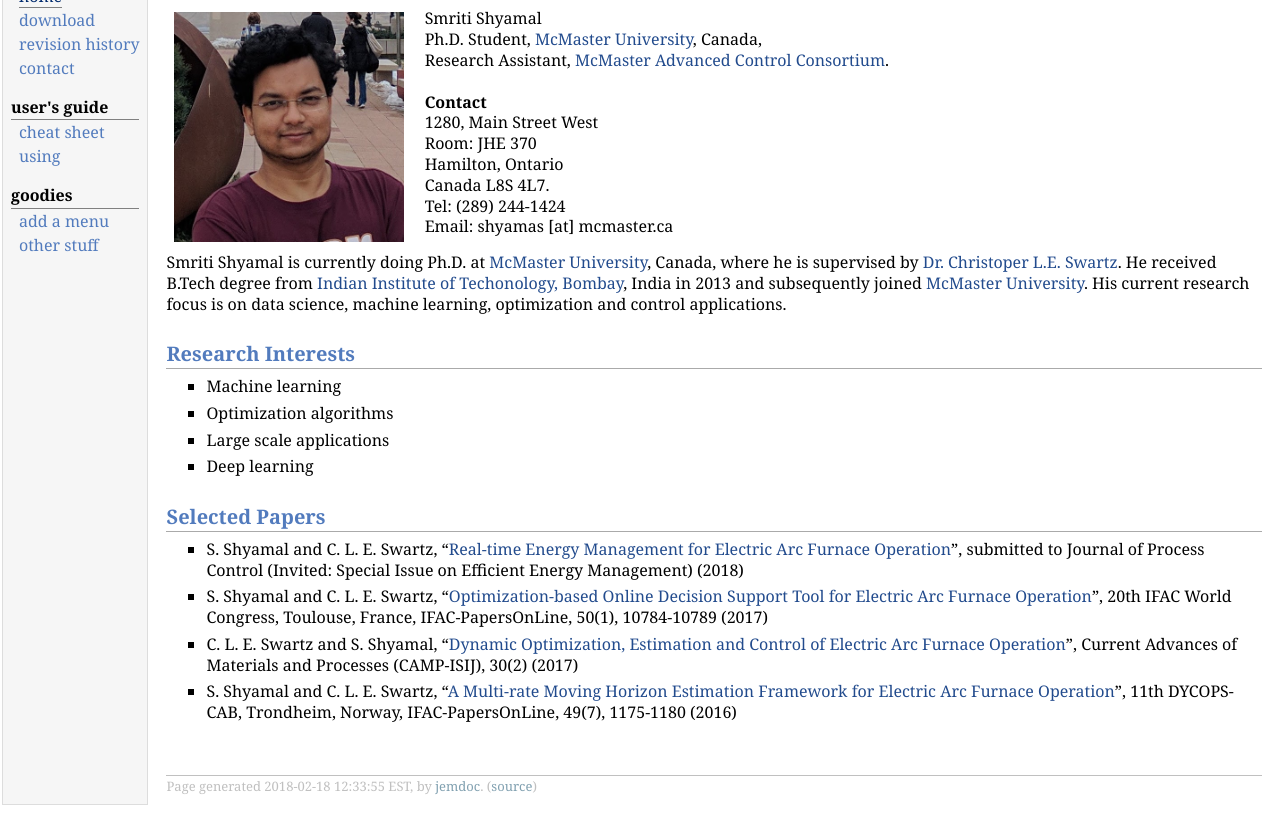
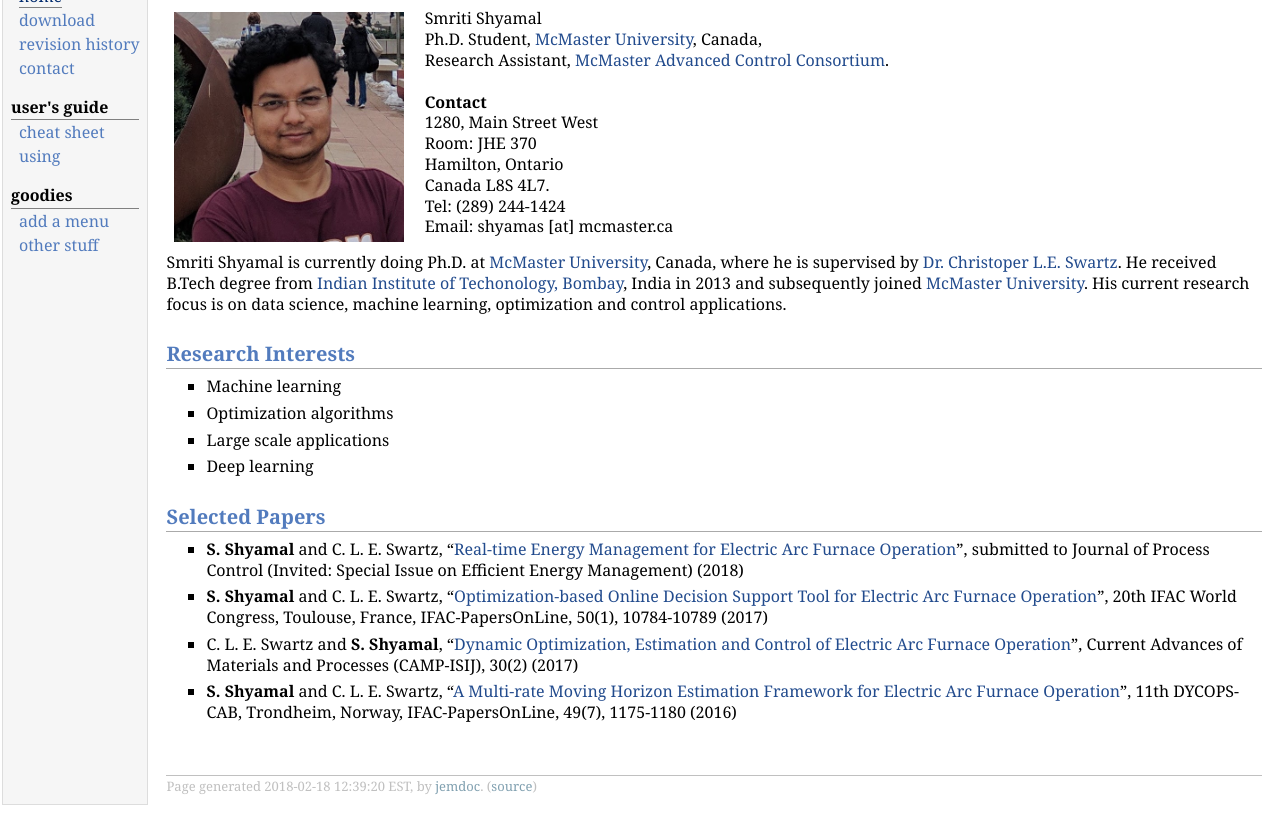
Before and after one commit to smritishyamal/smritishyamal.github.io, a plain HTML site: page index.html in a window 1280 px wide. Shown: the part 68-883 px from the top of the page. Drawn offline with Linux system fonts and the light colour scheme.

Commit message:
Home page details minor changes

```diff
--- a/index.html
+++ b/index.html
@@ -59,22 +59,22 @@ research focus is on data science, machine learning, optimization and control ap
 </ul>
 <h2>Selected Papers</h2>
 <ul>
-<li><p>S. Shyamal and C. L. E. Swartz, “<a href="https://github.com/smritishyamal/Papers_and_presentations/blob/master/Shyamal_Swartz_JPC_2017.pdf">Real-time Energy Management for Electric Arc Furnace Operation</a>”, submitted
+<li><p><b>S. Shyamal</b> and C. L. E. Swartz, “<a href="https://github.com/smritishyamal/Papers_and_presentations/blob/master/Shyamal_Swartz_JPC_2017.pdf">Real-time Energy Management for Electric Arc Furnace Operation</a>”, submitted
 to Journal of Process Control (Invited: Special Issue on Efficient Energy Management) (2018)</p>
 </li>
-<li><p>S. Shyamal and C. L. E. Swartz, “<a href="https://doi.org/10.1016/j.ifacol.2017.08.2338">Optimization-based Online Decision Support Tool for Electric Arc Furnace
+<li><p><b>S. Shyamal</b> and C. L. E. Swartz, “<a href="https://doi.org/10.1016/j.ifacol.2017.08.2338">Optimization-based Online Decision Support Tool for Electric Arc Furnace
 Operation</a>”, 20th IFAC World Congress, Toulouse, France, IFAC-PapersOnLine, 50(1), 10784-10789 (2017)</p>
 </li>
-<li><p>C. L. E. Swartz and S. Shyamal, “<a href="https://github.com/smritishyamal/Papers_and_presentations/blob/master/Swartz_Shyamal_ISIJ_2017.pdf">Dynamic Optimization, Estimation and Control of Electric Arc Furnace
+<li><p>C. L. E. Swartz and <b>S. Shyamal</b>, “<a href="https://github.com/smritishyamal/Papers_and_presentations/blob/master/Swartz_Shyamal_ISIJ_2017.pdf">Dynamic Optimization, Estimation and Control of Electric Arc Furnace
 Operation</a>”, Current Advances of Materials and Processes (CAMP-ISIJ), 30(2) (2017)</p>
 </li>
-<li><p>S. Shyamal and C. L. E. Swartz, “<a href="https://doi.org/10.1016/j.ifacol.2016.07.365">A Multi-rate Moving Horizon Estimation Framework for Electric Arc Furnace
+<li><p><b>S. Shyamal</b> and C. L. E. Swartz, “<a href="https://doi.org/10.1016/j.ifacol.2016.07.365">A Multi-rate Moving Horizon Estimation Framework for Electric Arc Furnace
 Operation</a>”, 11th DYCOPS-CAB, Trondheim, Norway, IFAC-PapersOnLine, 49(7), 1175-1180 (2016)</p>
 </li>
 </ul>
 <div id="footer">
 <div id="footer-text">
-Page generated 2018-02-18 12:33:55 EST, by <a href="http://jemdoc.jaboc.net/">jemdoc</a>.
+Page generated 2018-02-18 12:39:20 EST, by <a href="http://jemdoc.jaboc.net/">jemdoc</a>.
 (<a href="index.jemdoc">source</a>)
 </div>
 </div>
```
Also changed, not shown: 1 other file.
